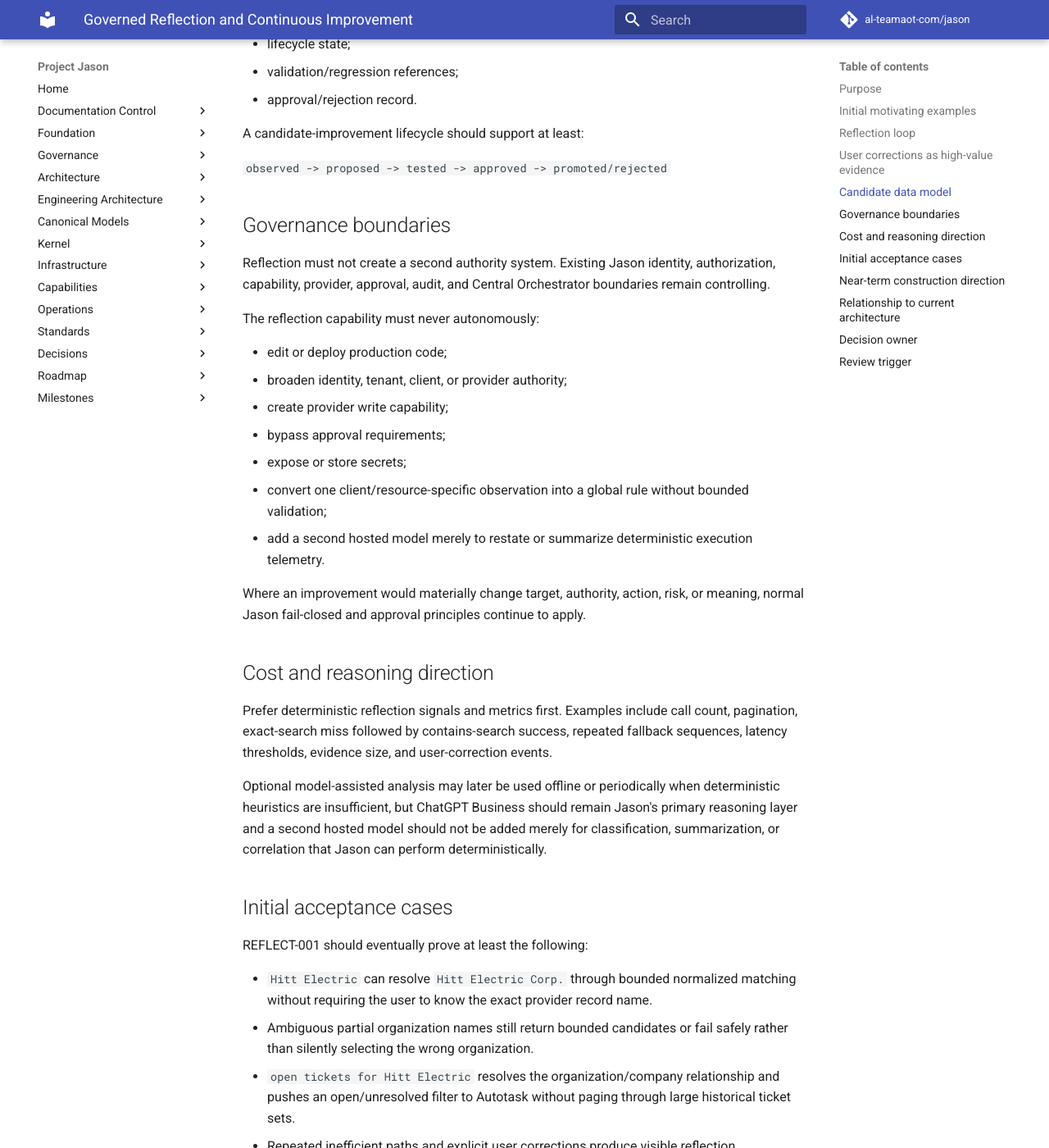
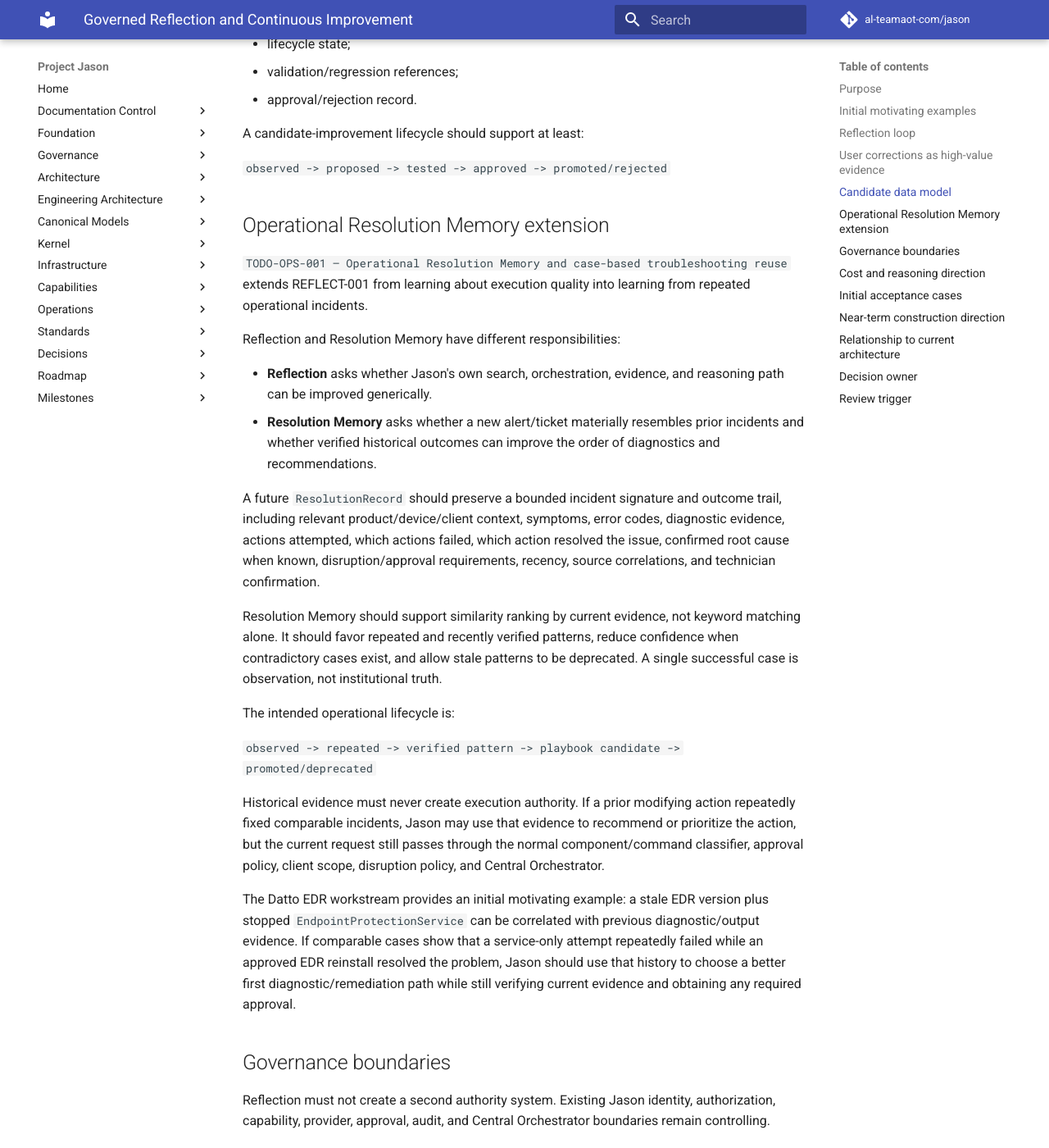
Before and after one commit to al-teamaot-com/jason, an MkDocs documentation site: the page built from docs/roadmaps/Governed-Reflection-and-Continuous-Improvement.md, in a window 1280 px wide and 1400 px high, scrolled down 2780 px. Shown: the whole window at 82% size. Built offline with MkDocs 1.6.1 and Material for MkDocs 9.7.7, drawn with Linux system fonts in a browser that asks for light colours; comment, search, counter and statistics services are not loaded; some of the changed text lies outside the part shown.

Commit message:
Link governed reflection to operational resolution memory

```diff
--- a/docs/roadmaps/Governed-Reflection-and-Continuous-Improvement.md
+++ b/docs/roadmaps/Governed-Reflection-and-Continuous-Improvement.md
@@ -73,6 +73,27 @@
 
 `observed -> proposed -> tested -> approved -> promoted/rejected`
 
+## Operational Resolution Memory extension
+
+`TODO-OPS-001 — Operational Resolution Memory and case-based troubleshooting reuse` extends REFLECT-001 from learning about execution quality into learning from repeated operational incidents.
+
+Reflection and Resolution Memory have different responsibilities:
+
+- **Reflection** asks whether Jason's own search, orchestration, evidence, and reasoning path can be improved generically.
+- **Resolution Memory** asks whether a new alert/ticket materially resembles prior incidents and whether verified historical outcomes can improve the order of diagnostics and recommendations.
+
+A future `ResolutionRecord` should preserve a bounded incident signature and outcome trail, including relevant product/device/client context, symptoms, error codes, diagnostic evidence, actions attempted, which actions failed, which action resolved the issue, confirmed root cause when known, disruption/approval requirements, recency, source correlations, and technician confirmation.
+
+Resolution Memory should support similarity ranking by current evidence, not keyword matching alone. It should favor repeated and recently verified patterns, reduce confidence when contradictory cases exist, and allow stale patterns to be deprecated. A single successful case is observation, not institutional truth.
+
+The intended operational lifecycle is:
+
+`observed -> repeated -> verified pattern -> playbook candidate -> promoted/deprecated`
+
+Historical evidence must never create execution authority. If a prior modifying action repeatedly fixed comparable incidents, Jason may use that evidence to recommend or prioritize the action, but the current request still passes through the normal component/command classifier, approval policy, client scope, disruption policy, and Central Orchestrator.
+
+The Datto EDR workstream provides an initial motivating example: a stale EDR version plus stopped `EndpointProtectionService` can be correlated with previous diagnostic/output evidence. If comparable cases show that a service-only attempt repeatedly failed while an approved EDR reinstall resolved the problem, Jason should use that history to choose a better first diagnostic/remediation path while still verifying current evidence and obtaining any required approval.
+
 ## Governance boundaries
 
 Reflection must not create a second authority system. Existing Jason identity, authorization, capability, provider, approval, audit, and Central Orchestrator boundaries remain controlling.
@@ -87,11 +108,22 @@
 - convert one client/resource-specific observation into a global rule without bounded validation;
 - add a second hosted model merely to restate or summarize deterministic execution telemetry.
 
+Resolution Memory inherits all of those limits and additionally must not:
+
+- treat one successful fix as a global playbook;
+- erase or hide failed troubleshooting attempts;
+- silently generalize client-specific exceptions;
+- use historical success as approval for a current modifying/disruptive action;
+- recommend a historical path without checking materially relevant current evidence;
+- cross client/tenant boundaries when retrieving similar cases.
+
 Where an improvement would materially change target, authority, action, risk, or meaning, normal Jason fail-closed and approval principles continue to apply.
 
 ## Cost and reasoning direction
 
 Prefer deterministic reflection signals and metrics first. Examples include call count, pagination, exact-search miss followed by contains-search success, repeated fallback sequences, latency thresholds, evidence size, and user-correction events.
+
+For Resolution Memory, prefer structured signatures and auditable ranking factors such as product/version, error code, alert type, service state, device class, client-scoped configuration, action outcome, recency, and technician confirmation before relying on free-form semantic similarity alone.
 
 Optional model-assisted analysis may later be used offline or periodically when deterministic heuristics are insufficient, but ChatGPT Business should remain Jason's primary reasoning layer and a second hosted model should not be added merely for classification, summarization, or correlation that Jason can perform deterministically.
 
@@ -106,9 +138,19 @@
 - An accepted learning is represented by durable regression coverage and documentation.
 - No reflection record or accepted learning can grant itself provider access, write authority, tenant scope, or client scope.
 
+Resolution Memory should eventually prove at least the following:
+
+- repeated alerts/tickets with materially similar evidence can retrieve prior successful and failed cases;
+- ranking considers similarity, recency, evidence quality, and verified outcomes;
+- a known failed step is not repeatedly chosen first when stronger comparable evidence exists;
+- a historically successful modifying action still triggers current per-run approval when required;
+- contradictory outcomes lower confidence and are visible to the technician;
+- client-specific exceptions remain client-scoped;
+- repeated verified outcomes can be proposed for playbook promotion but cannot promote themselves.
+
 ## Near-term construction direction
 
-The first implementation slice should remain small and deterministic:
+The first REFLECT-001 implementation slice should remain small and deterministic:
 
 1. define the `ReflectionRecord` schema and lifecycle;
 2. collect correlation-linked execution metrics from the Central Orchestrator/provider-read path;
@@ -118,11 +160,23 @@
 6. connect accepted candidates to regression-harness cases;
 7. do not enable autonomous production self-editing.
 
+After that foundation is stable, the first Resolution Memory slice should:
+
+1. define a provider-neutral `ResolutionRecord` and normalized issue signature;
+2. ingest only verified/correlation-linked ticket, alert, diagnostic, job-output, and technician-outcome evidence;
+3. keep success and failure steps in the same historical record;
+4. implement client-isolated similarity search and deterministic ranking factors;
+5. expose similar-case evidence to Jason's normal reasoning path;
+6. record current case outcome and technician confirmation;
+7. propose, but never self-promote, repeated verified patterns into playbooks.
+
 ## Relationship to current architecture
 
 Reflection is subordinate to Jason's existing provider-neutral capability/resource model. It should improve the generic construction paths Jason already uses rather than creating bespoke scripts or locked-in workflows.
 
-The Central Orchestrator remains the sole coordination/execution authority. Reflection observes and evaluates executions; it does not become a parallel execution path.
+Resolution Memory is likewise an evidence/reasoning capability, not an execution path. It may influence which diagnostic Jason chooses to try first, but the Central Orchestrator, capability registry, command/component classification, approvals, provider boundaries, and audit chain remain authoritative.
+
+The Central Orchestrator remains the sole coordination/execution authority. Reflection observes and evaluates executions; Resolution Memory retrieves historical evidence; neither becomes a parallel execution path.
 
 ## Decision owner
 
@@ -130,4 +184,6 @@
 
 ## Review trigger
 
-Begin design after the current governed provider-read foundation is stable enough to provide reliable execution telemetry, and before broad provider expansion makes repeated inefficiencies expensive to rediscover manually.
+Begin REFLECT-001 design after the current governed provider-read foundation is stable enough to provide reliable execution telemetry, and before broad provider expansion makes repeated inefficiencies expensive to rediscover manually.
+
+Begin Resolution Memory design once governed ticket/alert reads, Datto job/output correlation, and reliable resolution outcomes are stable enough to distinguish verified repeated patterns from anecdotal fixes.
```
